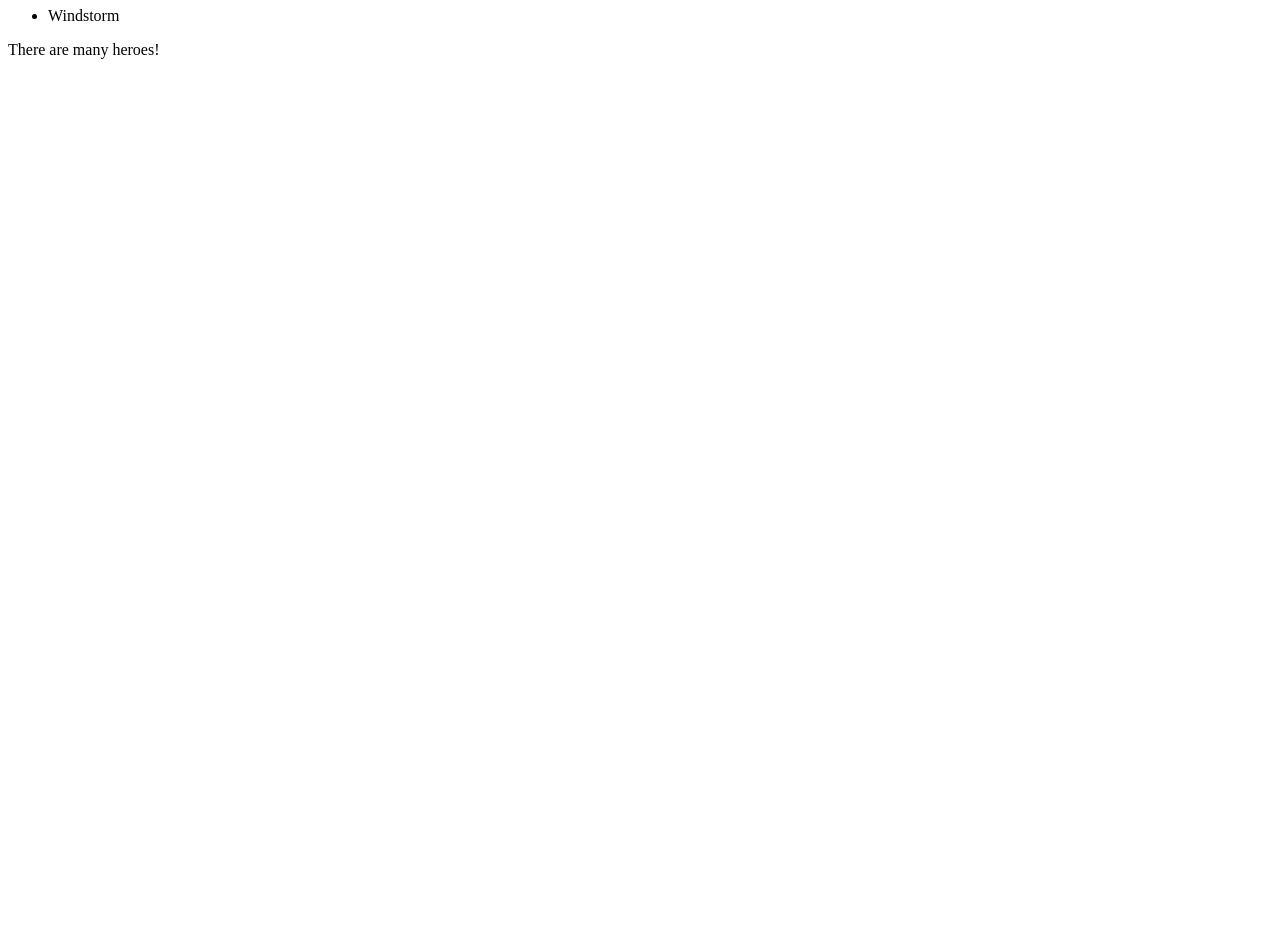
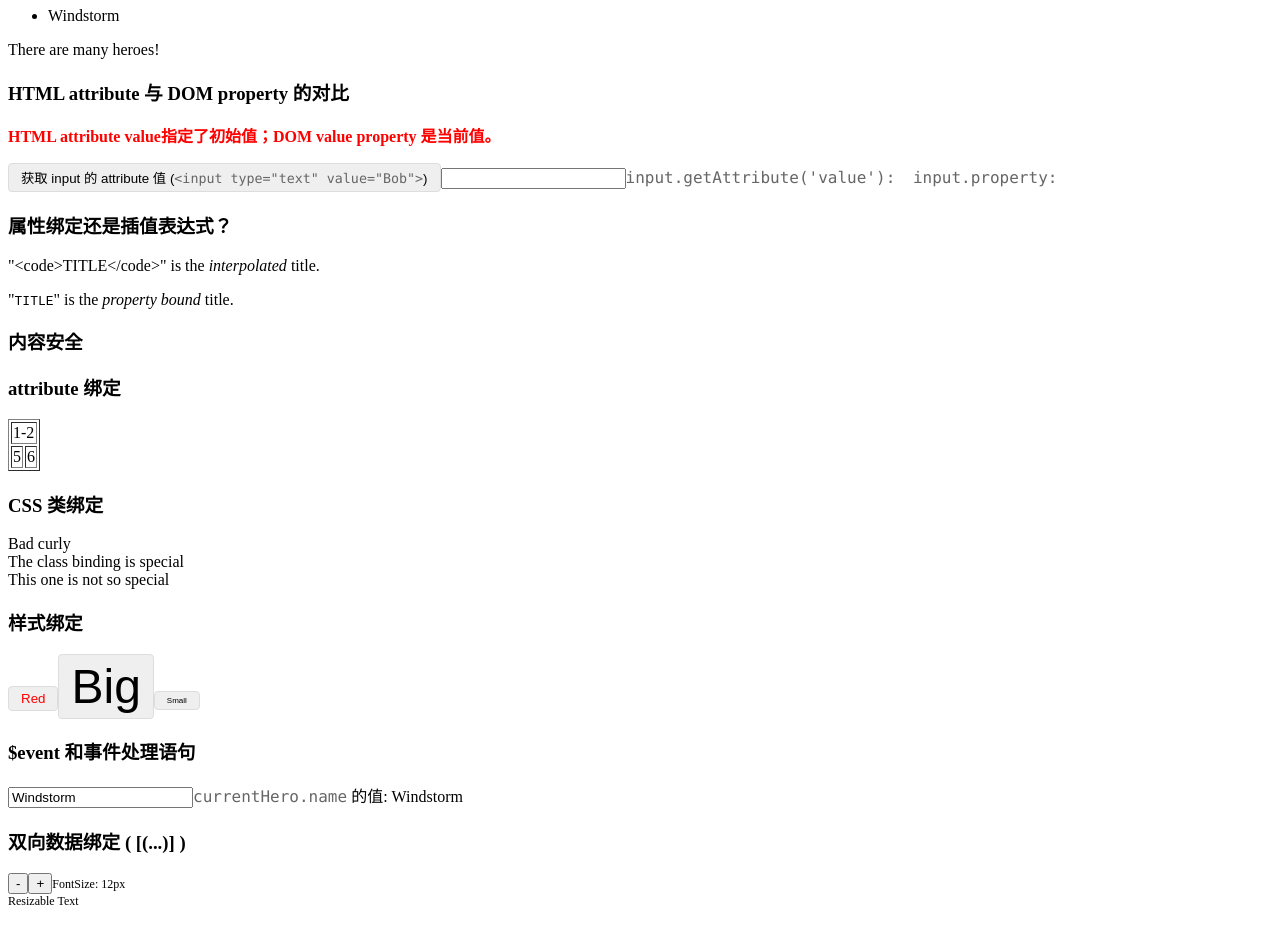
Before and after one commit to JimmyGuu/demos, an Angular app in the folder 01_learn/angular-learn-doc-eg/displaying-data/: page / in a window 1280 px wide. Shown: the part 380-1324 px from the top of the page. Before the commit the page ends 800 px from the top, so only its background shows below. Built offline with nearby package versions, Linux system fonts and the light colour scheme.

Commit message:
ng learn

```diff
--- a/01_learn/angular-learn-doc-eg/displaying-data/src/app/app.component.css
+++ b/01_learn/angular-learn-doc-eg/displaying-data/src/app/app.component.css
@@ -0,0 +1,3 @@
+strong { color: red; }
+code, .code { font-family: Consolas;color: #666; }
+button, .btn { background-color: #efefef;border: 1px solid #ddd;border-radius: 4px;padding: 4px 12px;cursor: pointer; }
--- a/01_learn/angular-learn-doc-eg/displaying-data/src/app/app.component.html
+++ b/01_learn/angular-learn-doc-eg/displaying-data/src/app/app.component.html
@@ -11,3 +11,60 @@
   <li *ngIf="hero">{{ hero.name }}</li>
 </ul>
 <p *ngIf="heroes.length > 3">There are many heroes!</p>
+
+<h3>HTML attribute 与 DOM property 的对比</h3>
+<p><strong>HTML attribute value指定了初始值；DOM value property 是当前值。</strong></p>
+<button (click)="getInputAttr()">获取 input 的 attribute 值 (<code>&lt;input type="text" value="Bob"&gt;</code>)</button>
+<input type="text" value="Bob" name="test-input" [(ngModel)]="inputVal">
+<span><code>input.getAttribute('value'): </code>{{ inputAttr }}</span> &nbsp;
+<span><code>input.property: </code>{{ inputVal }}</span>
+
+<h3>属性绑定还是插值表达式？</h3>
+<p><span>"{{ titles }}" is the <i>interpolated</i> title.</span></p>
+<p>"<span [innerHTML]="titles"></span>" is the <i>property bound</i> title.</p>
+
+<h3>内容安全</h3>
+<p [innerHTML]="scripts"></p>
+
+<h3>attribute 绑定</h3>
+<table border="1">
+  <!-- 设置 colspan=2 -->
+  <tr><td [attr.colspan]="1 + 1">1-2</td></tr>
+
+  <tr><td>5</td><td>6</td></tr>
+</table>
+
+<h3>CSS 类绑定</h3>
+<div class="bad curly special" [class]="badCurly">Bad curly</div>
+<!-- 用属性打开/关闭“special”类 -->
+<div [class.special]="isSpecial">The class binding is special</div>
+<!-- 绑定`class.special`优先级高于class属性 -->
+<div class="special" [class.special]="!isSpecial">This one is not so special</div>
+
+<h3>样式绑定</h3>
+<button [style.color]="isSpecial ? 'red': 'green'">Red</button>
+<button [style.font-size.em]="isSpecial ? 3 : 1" >Big</button>
+<button [style.font-size.%]="!isSpecial ? 150 : 50" >Small</button>
+
+
+<h3>$event 和事件处理语句</h3>
+<input [value]="currentHero.name"
+       (input)="currentHero.name=$event.target.value" >
+<span><code>currentHero.name</code> 的值: {{ currentHero.name }}</span>
+
+
+
+<h3>双向数据绑定 ( [(...)] )</h3>
+<app-sizer [(size)]="fontSizePx"></app-sizer>
+<!-- 等价于下面的写法 -->
+<!-- <app-sizer [size]="fontSizePx" (sizeChange)="fontSizePx=$event"></app-sizer> -->
+<div [style.font-size.px]="fontSizePx">Resizable Text</div>
+
+
+
+
+
+
+
+
+<br *ngFor="let item of range(30)">
--- a/01_learn/angular-learn-doc-eg/displaying-data/src/app/app.component.ts
+++ b/01_learn/angular-learn-doc-eg/displaying-data/src/app/app.component.ts
@@ -1,4 +1,4 @@
-import { Component } from '@angular/core';
+import { Component, OnInit } from '@angular/core';
 import { Hero } from './hero';
 
 @Component({
@@ -9,7 +9,7 @@ import { Hero } from './hero';
 	templateUrl: './app.component.html',
 	styleUrls: ['./app.component.css']
 })
-export class AppComponent {
+export class AppComponent implements OnInit {
 	// 变量赋值的方式初始化组件
 	// title = 'Tour of Heroes';
 	// myHero = 'Vencent';
@@ -26,9 +26,42 @@ export class AppComponent {
 	// 上下文命名冲突测试
 	hero = this.heroes[0];
 
+	// 返回指定长度数组
+	range(n) {
+		return new Array(n);
+	}
+
 	// 构造函数来声明和初始化属性
 	constructor() {
 		this.title = 'Tour of Heroes';
 		this.myHero = this.heroes[1];
 	}
+
+	inputAttr: string;
+	inputVal: string;
+	getInputAttr() {
+		let input = document.querySelector('input[name="test-input"]');
+		let attr = input.getAttribute('value');
+		this.inputAttr = attr;
+	}
+
+	titles: string = '<code>TITLE</code>';
+
+	scripts: string = '<script>alert("evil never sleeps")</script>';
+	// @console WARNING: sanitizing HTML stripped some content (see http://g.co/ng/security#xss).
+
+	badCurly: string = 'bad-curly';
+	isSpecial: boolean = true;
+
+	currentHero: Hero;
+	getCurrentHero() {
+		this.currentHero = this.heroes[0]; // 假设 this.heroes = [new Hero(1, 'Windstorm')]
+	}
+
+
+	fontSizePx: number = 12;
+
+	ngOnInit(): void {
+		this.getCurrentHero();
+	}
 }
--- /dev/null
+++ b/01_learn/angular-learn-doc-eg/displaying-data/src/app/sizer.component.html
@@ -0,0 +1,5 @@
+<div>
+	<button (click)="dec()" title="smaller">-</button>
+	<button (click)="inc()" title="bigger">+</button>
+	<label [style.font-size.px]="size">FontSize: {{size}}px</label>
+</div>
--- /dev/null
+++ b/01_learn/angular-learn-doc-eg/displaying-data/src/app/sizer.component.ts
@@ -0,0 +1,21 @@
+import { Component, EventEmitter, Input, Output } from '@angular/core';
+
+@Component({
+	selector: 'app-sizer',
+	templateUrl: './sizer.component.html'
+})
+
+export class SizerComponent {
+	@Input() size: number | string;
+	@Output() sizeChange = new EventEmitter<number>();
+
+	dec() { this.resize(-1); }
+	inc() { this.resize(+1); }
+
+	resize(delta: number) {
+		console.log(delta, +this.size)
+		this.size = Math.min(40, Math.max(8, +this.size + delta));
+		console.log(this.size)
+		this.sizeChange.emit(this.size);
+	}
+}
```
Also changed, not shown: 01_learn/angular-learn-doc-eg/displaying-data/src/app/app.module.ts (+6 -2 lines).
